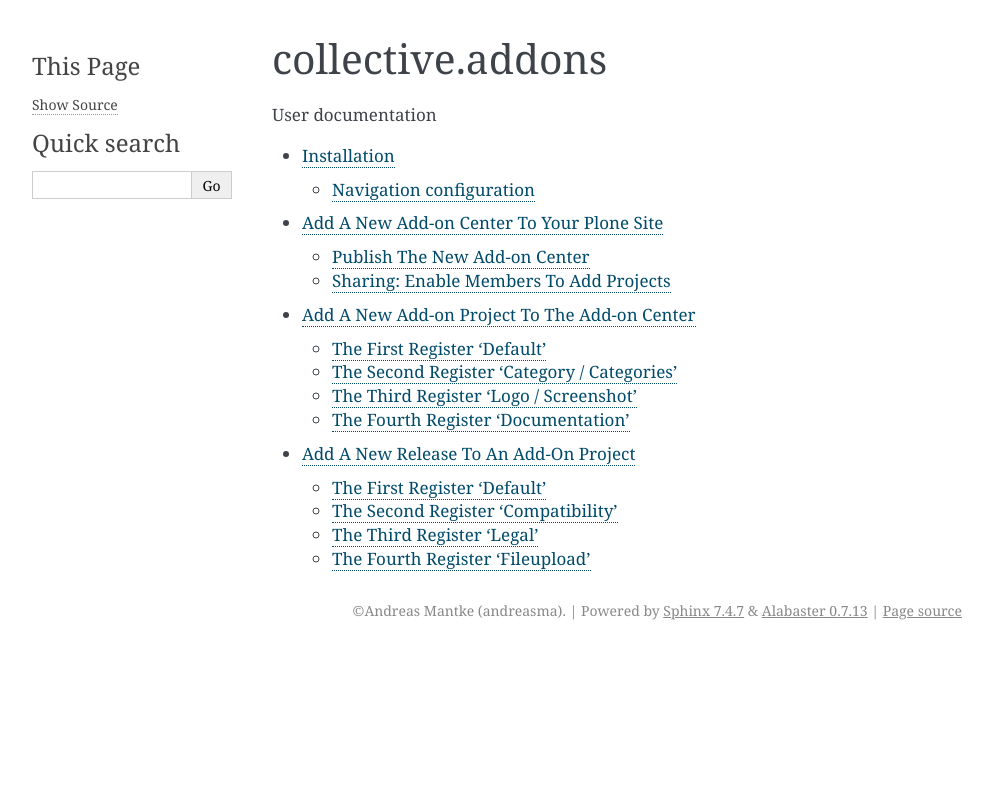
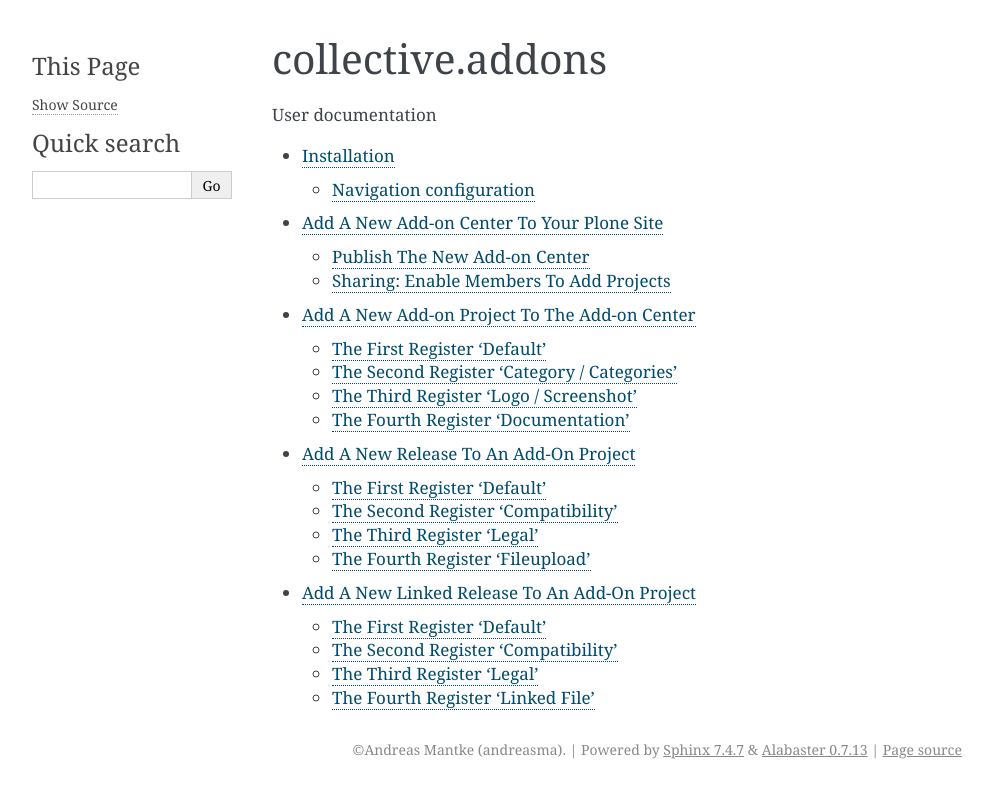
Before and after one commit to collective/collective.addons, a Sphinx documentation site: the page built from docs/index.rst, in a window 1280 px wide. Shown: the top 798 px of the page, without its empty margins (148-1141 px from the left). Built offline with Sphinx 7.4.7, drawn with Linux system fonts in a browser that asks for light colours; part of the change alters nothing that is shown.

Commit message:
Add documentation for creating an add-on linked release

```diff
--- a/docs/index.rst
+++ b/docs/index.rst
@@ -11,3 +11,4 @@ User documentation
    source/addnewaddoncenter.rst
    source/addnewaddonproject.rst
    source/addnewaddonrelease.rst
+   source/addnewaddonlinkedrelease.rst
--- /dev/null
+++ b/docs/source/addnewaddonlinkedrelease.rst
@@ -0,0 +1,103 @@
+Add A New Linked Release To An Add-On Project
+#############################################
+
+Linked releases put the add-on project owner into the position to host release
+files on external ressources, e.g. his own webspace or another website. Whilst
+the owner is logged-in to the Plone site there is a link at the top of an
+add-on project page. Once he clicked on this link (see screenshot below)
+he got an edit form to enter the content of the new linked release.
+
+.. image:: images/create_addon_linked_release.png
+   :width: 650
+
+The owner could make alternatively a mouse click on the menu entry 'Add new' in
+the menu bar on the left side and choose from the opening sub menu the entry
+'Add-On Linked Release' (see the small red arrow in the screenshot above).
+
+The form dialog consists of several register. The form fields in the first
+register asks for more general information about the release. It's possible
+to edit and change the content of the fields later, if there is something
+missing or there are e.g. typos, which should be fixed.
+
+The First Register 'Default'
+****************************
+
+The new add-on linked release needs its own release number. This number
+(up to twelf chars) will be part of the linked release title and its URL. The
+title will be created from the add-on project title and the linked release
+number. This title has to be unique inside the Plone site. If the linked
+release number is already in use, the editor will get an error message about
+it.
+
+.. image:: images/addon_linked_release_form01.png
+   :width: 650
+
+A new linked release needs also a summary and could get a full release
+description with details about its features. The latter one is optional
+(only form fields with a red point behind the title are mandatory).
+
+There is also an optional field to add changelog information, especially if
+the add-on linked release adds some new features or fix some issues.
+
+The field for the email address will be initialized with the email address
+from the add-on project the linked release was added to.
+
+The Second Register 'Compatibility'
+**********************************
+
+This register contains a form field to choose the versions of the program the
+linked release is compatible with. The list of program versions will be
+created by the site admin within the 'Add-on Center'. It is possible to
+choose multiple program versions for the release compatibility.
+
+
+.. image:: images/addon_linked_release_form02.png
+   :width: 650
+
+
+
+The Third Register 'Legal'
+**************************
+
+The third register shows the necessary fields for the legal statements about
+the linked release. It starts with the license for the linked release. It is
+possible to check more than one license for a linked release. This declaration
+need to be in accordance with the license declaration inside the
+add-on linked release (if there is one).
+
+.. image:: images/addon_linked_release_form03.png
+   :width: 650
+
+
+There is also a read-only form field which contains the text of the legal
+disclaimer that has to be accepted by the add-on linked release owner. The
+text of the legal disclaimer will be set by the site admin inside the
+'Add-on Center'.
+
+If the source code is not inside the add-on linked release (the drop down
+field is set to 'No'), it is necessary to fill in the link to the source code
+in the form field at the bottom of the register. If such a link will not be
+submitted the linked release owner gets an error message.
+
+The Fourth Register 'Linked File'
+********************************
+
+This register is the place to link to the add-on linked release file and
+declare which platform it is compatible with.
+
+.. image:: images/addon_linked_release_form04.png
+   :width: 600
+
+If there are versions of the add-on linked release for different platforms
+(e.g. one for MS Windows and another one for Linux only) this further linked
+release files could be linked using the following register.
+
+The list of platforms in the listing below the the upload field will be created
+by the site admin inside the 'Add-on Center'. She / he is able to expand this
+list at any time if desired.
+
+Because a linked release is not uploaded to the Plone website it is not
+possible for Plone to calculate the size of the add-on linked release file.
+Thus there is a form field to submit this size of the file. This information
+will be displayed in the website next to the download link for the linked
+release file.
```
